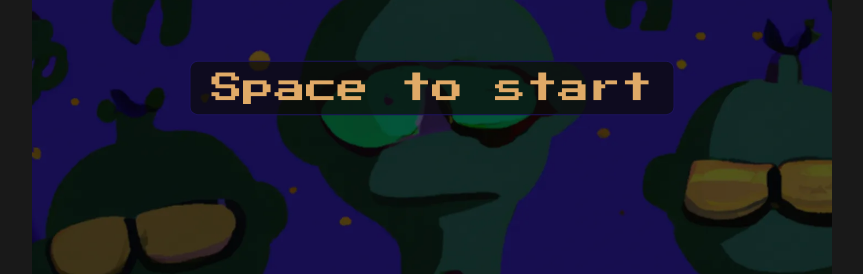
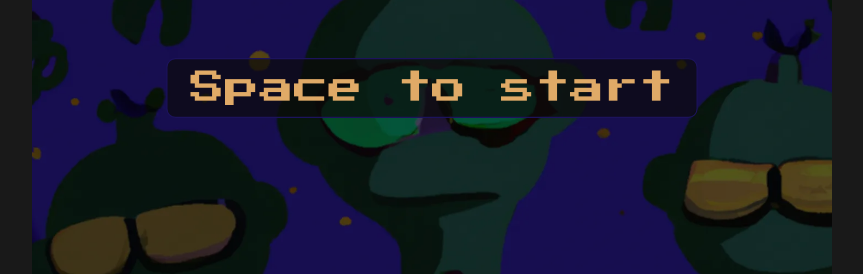
Before and after one commit to klekanger/attack-of-the-space-nerds, a website built with Vite: page index.html in a window 1280 px wide. In both pictures the pointer is over the button "Space to start". Shown: the part 626-900 px from the top of the page, without its empty margins (208-1071 px from the left). Built offline with nearby package versions, Linux system fonts and the light colour scheme.

Commit message:
style: increase play button scaling

```diff
--- a/src/style.css
+++ b/src/style.css
@@ -76,7 +76,7 @@ body {
 
 #btn-play:hover {
   color: #e0aa67;
-  transform: scale(1.05);
+  transform: scale(1.15);
 }
 
 .hidden {
```
